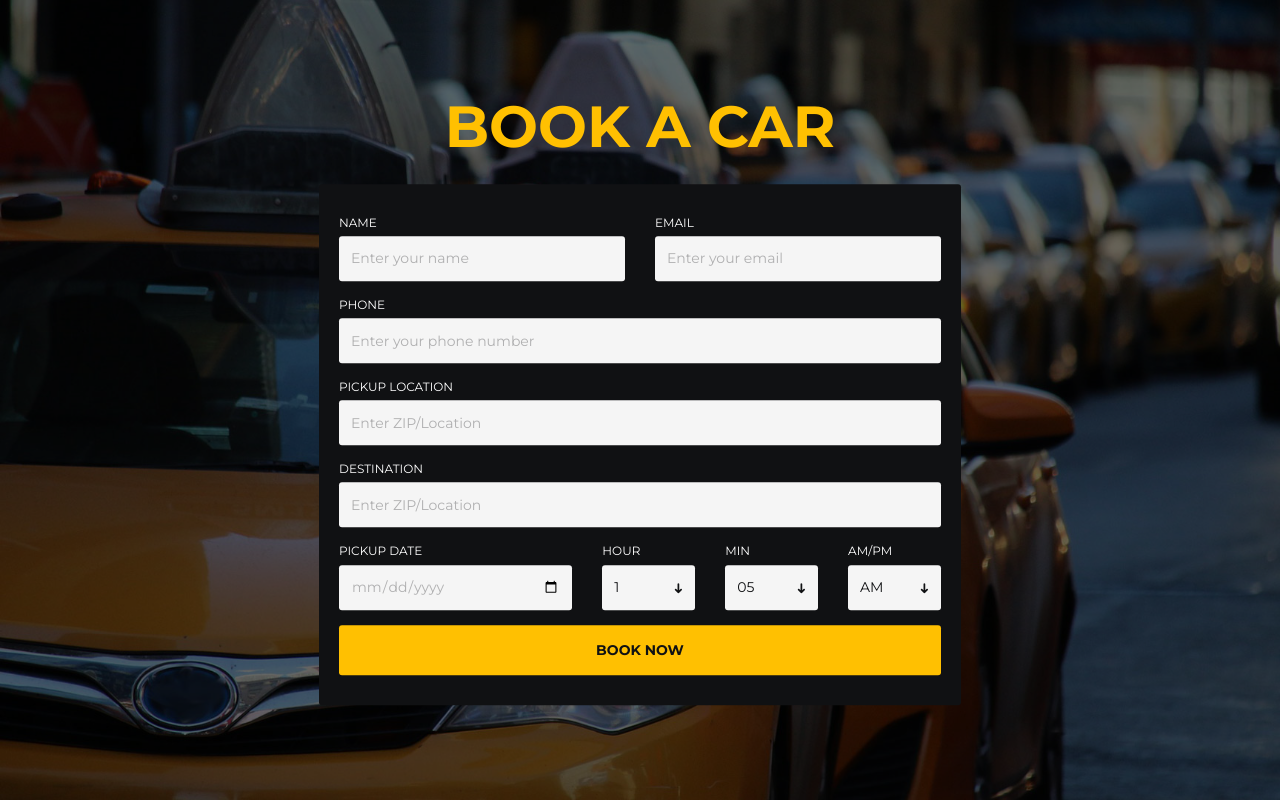
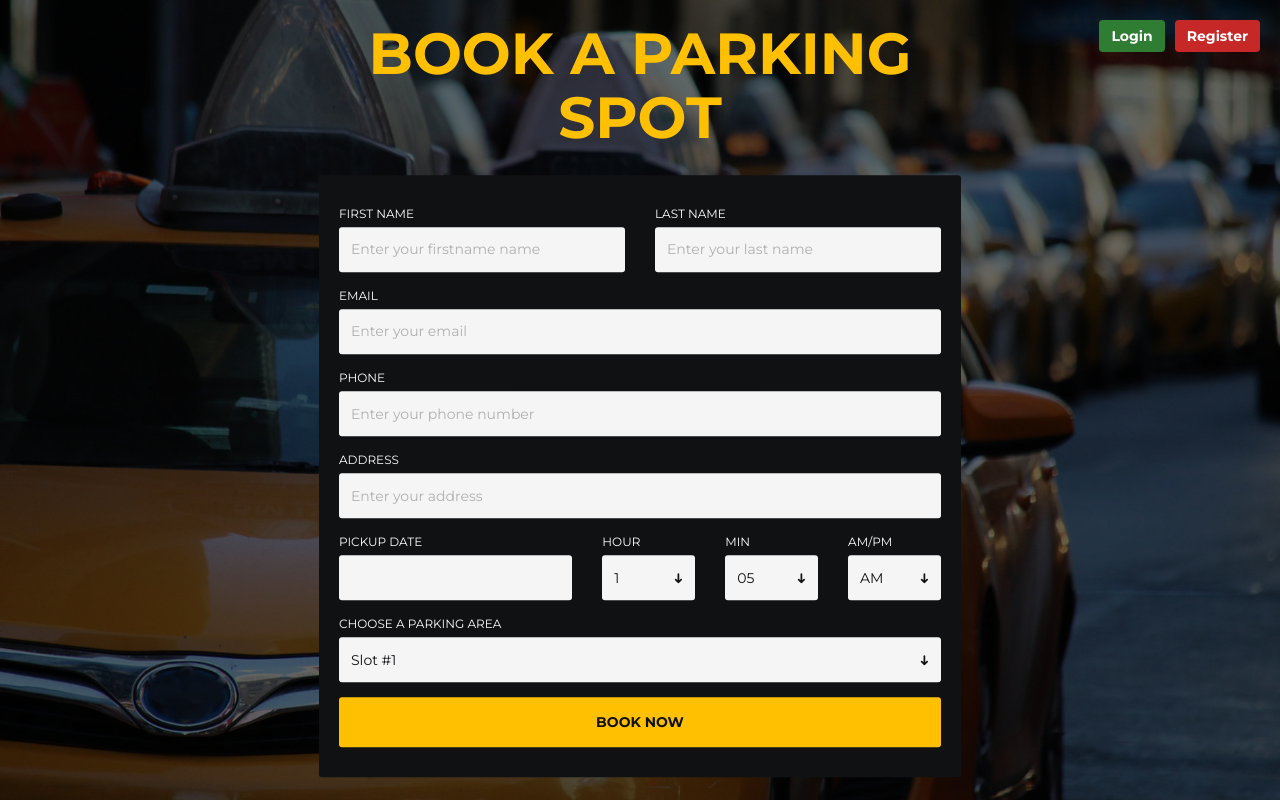
Before and after one commit to Danoative/ParkingBookingSystem, a plain HTML site: page portfolio/index.html in a window 1280 px wide. Drawn offline with Linux system fonts and the light colour scheme.

Commit message:
added the portfolio website for customer to book system, currently in testing phase and database implementation is being changed

```diff
--- a/portfolio/css/style.css
+++ b/portfolio/css/style.css
@@ -47,7 +47,32 @@
 	color: #ffc001;
 	margin: 0px;
 }
+.top-buttons {
+  display: flex;
+  gap: 10px;
+  position: absolute;
+  top: 20px;
+  right: 20px;
+  z-index: 1000;
+}
 
+.top-buttons .btn {
+  font-family: 'Montserrat', sans-serif;
+  font-weight: 700;
+}
+/* Change the Login button color and text */
+.top-buttons .btn-primary {
+  background-color: #2e7d32; /* Button background color (e.g., dark green) */
+  color: #fff;              /* Text color (e.g., white) */
+  border: none;
+}
+
+/* Change the Register button color and text */
+.top-buttons .btn-secondary {
+  background-color: #c62828; /* Button background color (e.g., red) */
+  color: #fff;              /* Text color (e.g., white) */
+  border: none;
+}
 .booking-form>form {
 	background-color: #101113;
 	padding: 30px 20px;
--- a/portfolio/index.html
+++ b/portfolio/index.html
@@ -7,7 +7,7 @@
 	<meta name="viewport" content="width=device-width, initial-scale=1">
 	<!-- The above 3 meta tags *must* come first in the head; any other head content must come *after* these tags -->
 
-	<title>Booking Form HTML Template</title>
+	<title>Booking Parking System</title>
 
 	<!-- Google font -->
 	<link href="https://fonts.googleapis.com/css?family=Montserrat:400,700" rel="stylesheet">
@@ -29,45 +29,56 @@
 
 <body>
 	<div id="booking" class="section">
+
+		<div class="top-buttons">
+  		<button class="btn btn-primary">Login</button>
+  		<button class="btn btn-secondary">Register</button>
+		</div>
+
 		<div class="section-center">
 			<div class="container">
 				<div class="row">
 					<div class="booking-form">
 						<div class="form-header">
-							<h1>Book a car</h1>
+							<h1>Book a Parking Spot</h1>
 						</div>
 						<form>
 							<div class="row">
 								<div class="col-sm-6">
 									<div class="form-group">
-										<span class="form-label">Name</span>
-										<input class="form-control" type="text" placeholder="Enter your name">
+										<span class="form-label">First Name</span>
+										<input class="form-control" type="first_name" placeholder="Enter your firstname name">
 									</div>
 								</div>
 								<div class="col-sm-6">
 									<div class="form-group">
-										<span class="form-label">Email</span>
-										<input class="form-control" type="email" placeholder="Enter your email">
+										<span class="form-label">Last Name</span>
+										<input class="form-control" type="last_name" placeholder="Enter your last name">
 									</div>
 								</div>
+
 							</div>
 							<div class="form-group">
+								<span class="form-label">Email</span>
+								<input class="form-control" type="email" placeholder="Enter your email">
+							</div>
+
+							<div class="form-group">
 								<span class="form-label">Phone</span>
-								<input class="form-control" type="tel" placeholder="Enter your phone number">
+								<input class="form-control" type="phoneNum" placeholder="Enter your phone number">
 							</div>
+
 							<div class="form-group">
-								<span class="form-label">Pickup Location</span>
-								<input class="form-control" type="text" placeholder="Enter ZIP/Location">
+								<span class="form-label">Address</span>
+								<input class="form-control" type="addr" placeholder="Enter your address">
 							</div>
-							<div class="form-group">
-								<span class="form-label">Destination</span>
-								<input class="form-control" type="text" placeholder="Enter ZIP/Location">
-							</div>
+
+
 							<div class="row">
 								<div class="col-sm-5">
 									<div class="form-group">
 										<span class="form-label">Pickup Date</span>
-										<input class="form-control" type="date" required>
+										<input class="form-control" type="slot-date" required>
 									</div>
 								</div>
 								<div class="col-sm-7">
@@ -124,6 +135,29 @@
 									</div>
 								</div>
 							</div>
+
+							<!-- Parking Slot Selection -->
+							<div class="form-group">
+								<span class="form-label">Choose a parking area</span>
+								<select class="form-control" name="parking-slot" required>
+									<option value="1">Slot #1</option>
+									<option value="2">Slot #2</option>
+									<option value="3">Slot #3</option>
+									<option value="4">Slot #4</option>
+									<option value="5">Slot #5</option>
+									<option value="6">Slot #6</option>
+									<option value="7">Slot #7</option>
+									<option value="8">Slot #8</option>
+									<option value="9">Slot #9</option>
+									<option value="10">Slot #10</option>
+									<option value="11">Slot #11</option>
+									<option value="12">Slot #12</option>
+								</select>
+								<span class="select-arrow"></span>
+							</div>
+
+
+
 							<div class="form-btn">
 								<button class="submit-btn">Book Now</button>
 							</div>
@@ -135,4 +169,35 @@
 	</div>
 </body><!-- This templates was made by Colorlib (https://colorlib.com) -->
 
+<script>
+document.getElementById('booking-form').addEventListener('submit', function(e) {
+    e.preventDefault();
+
+    const data = {
+      firstName: this.elements['first_name'].value.trim(),
+      lastName: this.elements['last_name'].value.trim(),
+      email: this.elements['email'].value.trim(),
+      phone: this.elements['phoneNum'].value.trim(),
+      address: this.elements['addr'].value.trim(),
+      bookingDatetime: this.elements['slot-date'].value,
+      parkingArea: this.elements['parking-slot'].value
+    };
+
+    // Example POST request
+    fetch('/api/booking', {
+      method: 'POST',
+      headers: {
+        'Content-Type': 'application/json'
+      },
+      body: JSON.stringify(data)
+    })
+    .then(response => response.json())
+    .then(result => {
+      alert('Booking successful: ' + JSON.stringify(result));
+    })
+    .catch(err => alert('Error: ' + err));
+});
+</script>
+
+
 </html>
```
Also changed, not shown: Server/server.js (+13 -0 lines), 1 other file.
